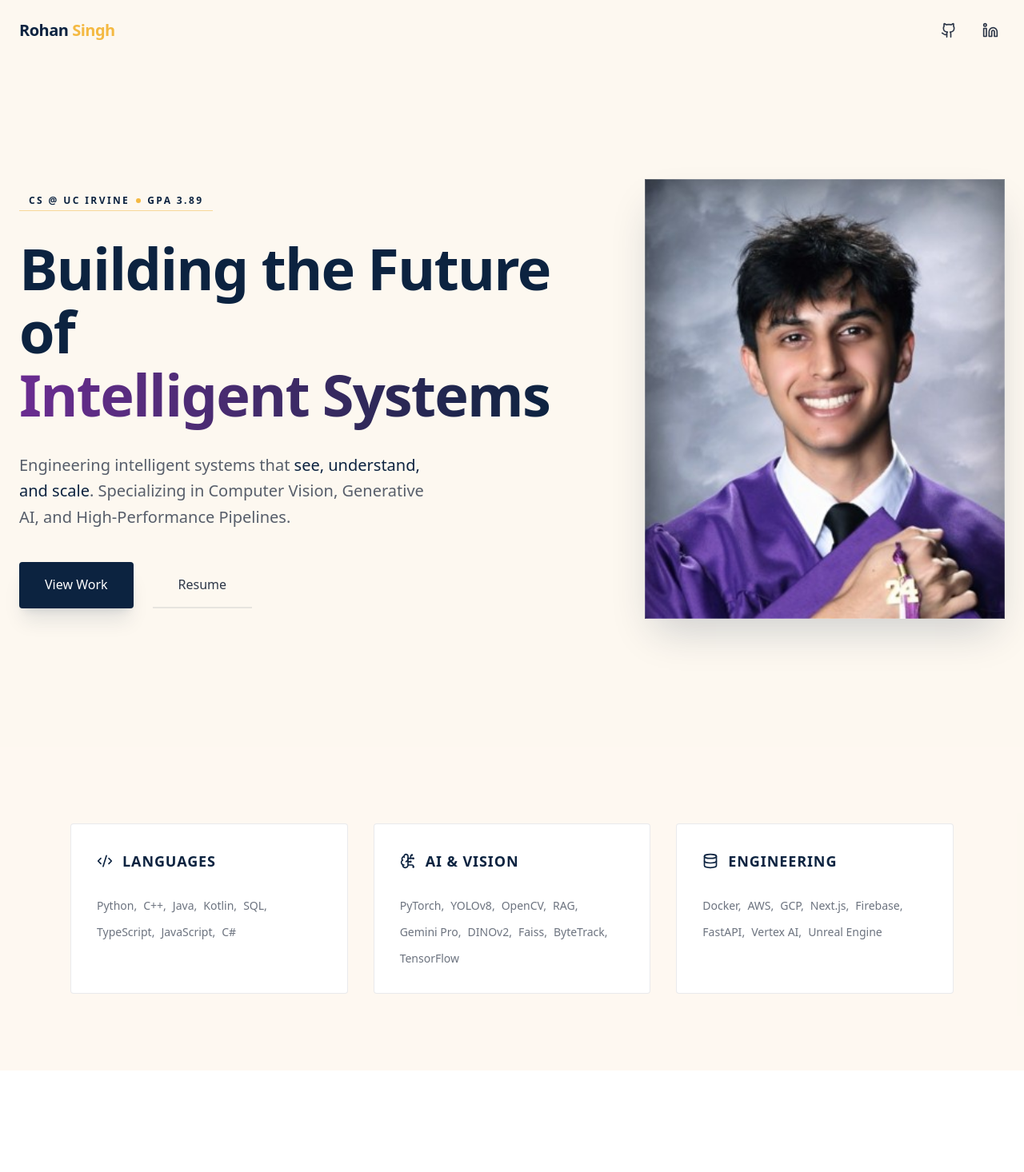
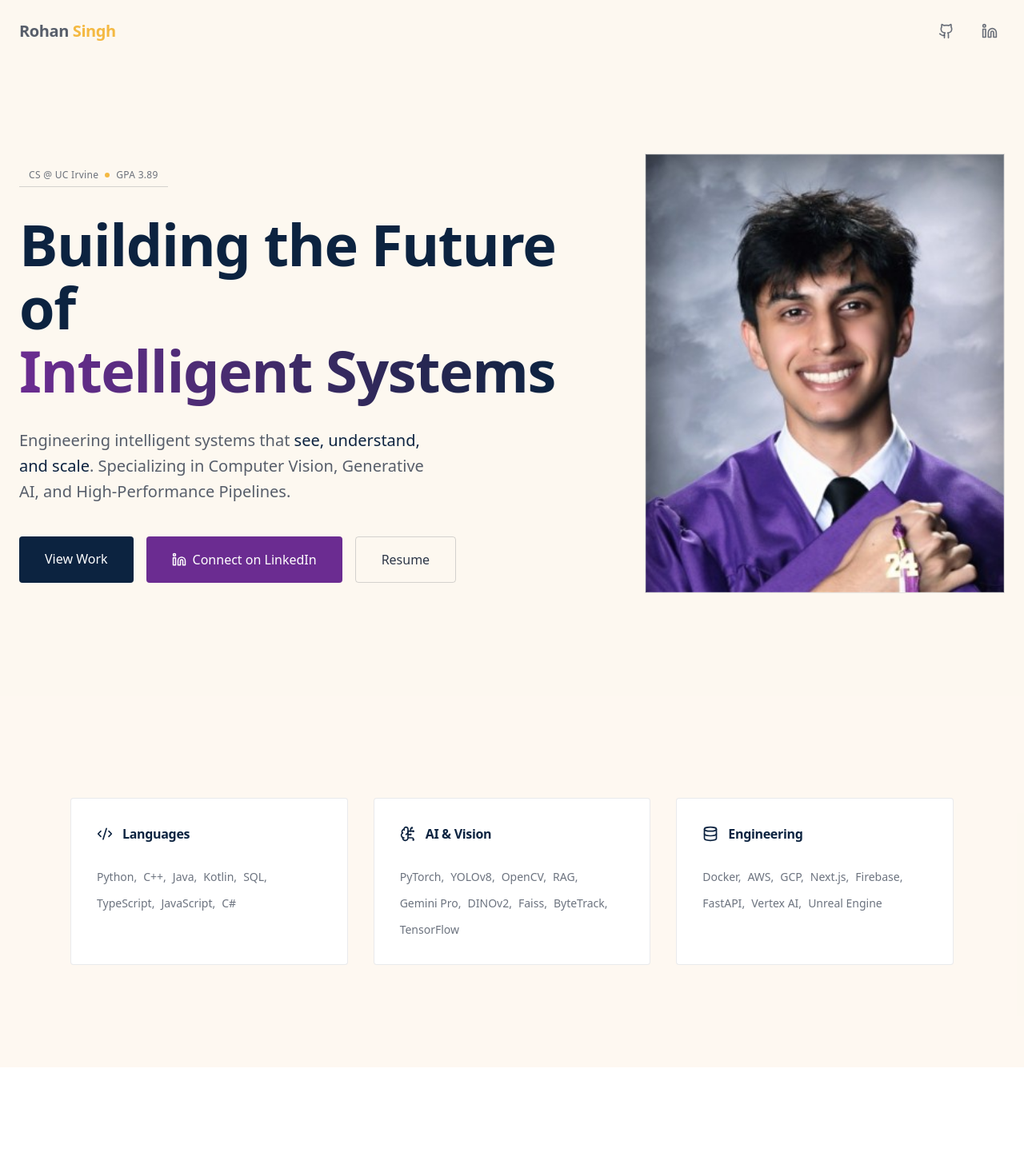
Before and after one commit to rohan1234usa/rohan-portfolio, a Next.js app: page / in a window 1280 px wide. Shown: the top 1466 px of the page at 80% size. Built offline with nearby package versions, Linux system fonts and the light colour scheme; a web font is replaced by a local one.

Commit message:
Added Connect on Linkedin Button

```diff
--- a/app/globals.css
+++ b/app/globals.css
@@ -46,4 +46,17 @@ h4,
 h5,
 h6 {
   font-family: var(--font-display), serif;
+  letter-spacing: -0.02em;
 }
+
+/* Body text refinement */
+p,
+li {
+  line-height: 1.6;
+}
+
+/* Global transition for interactive elements */
+a,
+button {
+  transition: all 0.3s ease-out;
+}
--- a/components/Experience.tsx
+++ b/components/Experience.tsx
@@ -16,7 +16,7 @@ const ExperienceItem = ({ job }: { job: JobProps }) => (
         <div className="md:grid md:grid-cols-[1fr_auto_1fr] md:gap-12 items-start">
             {/* Date (Left Side on Desktop) */}
             <div className="hidden md:block text-right pt-2">
-                <span className="text-sm font-bold tracking-widest text-brand-charcoal/50 group-hover:text-brand-navy transition-colors font-mono uppercase">
+                <span className="text-sm font-medium text-brand-charcoal/50 group-hover:text-brand-navy transition-colors">
                     {job.date}
                 </span>
             </div>
@@ -39,7 +39,7 @@ const ExperienceItem = ({ job }: { job: JobProps }) => (
                     </a>
                 </div>
 
-                <div className="md:hidden mb-4 text-xs font-mono text-slate-400 uppercase tracking-widest">
+                <div className="md:hidden mb-4 text-xs text-brand-charcoal/50">
                     {job.date}
                 </div>
 
--- a/components/Footer.tsx
+++ b/components/Footer.tsx
@@ -1,12 +1,52 @@
 "use client";
 
+import { Linkedin, Mail } from "lucide-react";
+
+const LINKS = {
+    linkedin: "https://linkedin.com/in/rohan123",
+    email: "mailto:rohans9@uci.edu",
+};
+
 export const Footer = () => (
-    <footer className="bg-brand-navy py-12 text-center text-brand-blue-light/60 text-sm border-t border-white/10">
+    <footer className="bg-brand-navy py-16 border-t border-white/10">
         <div className="container mx-auto px-6">
-            <p className="mb-4 text-white/90 font-display text-lg">
-                Designed with the <span className="text-brand-gold">Academic Gradient</span>
-            </p>
-            <p>© {new Date().getFullYear()} Rohan Singh. Built with Next.js, Tailwind v4 & Passion.</p>
+            {/* Contact CTA */}
+            <div className="text-center mb-12">
+                <h3 className="text-2xl font-display text-white mb-4 tracking-tight">
+                    Let's Build Something Together
+                </h3>
+                <p className="text-brand-blue-light/60 mb-8 max-w-md mx-auto">
+                    Always open to discussing new opportunities, collaborations, or ideas.
+                </p>
+                <div className="flex justify-center gap-4 flex-wrap">
+                    <a
+                        href={LINKS.linkedin}
+                        target="_blank"
+                        rel="noopener noreferrer"
+                        className="px-6 py-3 bg-brand-purple text-white font-medium rounded-sm hover:bg-white hover:text-brand-navy transition-all duration-300 inline-flex items-center gap-2"
+                    >
+                        <Linkedin size={18} />
+                        Connect on LinkedIn
+                    </a>
+                    <a
+                        href={LINKS.email}
+                        className="px-6 py-3 border border-white/30 text-white font-medium rounded-sm hover:bg-white hover:text-brand-navy transition-all duration-300 inline-flex items-center gap-2"
+                    >
+                        <Mail size={18} />
+                        Send Email
+                    </a>
+                </div>
+            </div>
+
+            {/* Footer Bottom */}
+            <div className="text-center pt-8 border-t border-white/10">
+                <p className="mb-3 text-white/90 font-display text-lg tracking-tight">
+                    Designed with the <span className="text-brand-gold">Academic Gradient</span>
+                </p>
+                <p className="text-brand-blue-light/50 text-sm">
+                    © {new Date().getFullYear()} Rohan Singh. Built with Next.js, Tailwind v4 & Passion.
+                </p>
+            </div>
         </div>
     </footer>
 );
--- a/components/Hero.tsx
+++ b/components/Hero.tsx
@@ -1,21 +1,23 @@
 "use client";
 
 import { motion } from "framer-motion";
+import { Linkedin } from "lucide-react";
 import Image from "next/image";
 
 const LINKS = {
     email: "mailto:rohans9@uci.edu",
+    linkedin: "https://linkedin.com/in/rohan123",
 };
 
 export const Hero = () => (
-    <section className="relative pt-40 pb-32 lg:pt-56 lg:pb-40 overflow-hidden">
+    <section className="relative pt-32 pb-24 lg:pt-48 lg:pb-32 overflow-hidden">
         <div className="container mx-auto px-6 grid lg:grid-cols-[1.2fr_0.8fr] gap-16 items-center">
             <motion.div
                 initial={{ opacity: 0, y: 20 }}
                 animate={{ opacity: 1, y: 0 }}
                 transition={{ duration: 0.8, ease: "easeOut" }}
             >
-                <div className="inline-flex items-center gap-2 px-3 py-1 mb-8 text-xs font-bold tracking-[0.2em] text-brand-navy uppercase border-b border-brand-gold/50">
+                <div className="inline-flex items-center gap-2 px-3 py-1.5 mb-8 text-xs font-medium tracking-wide text-brand-charcoal/70 border-b border-brand-charcoal/20">
                     CS @ UC Irvine
                     <span className="w-1.5 h-1.5 rounded-full bg-brand-gold"></span>
                     GPA 3.89
@@ -33,18 +35,27 @@ export const Hero = () => (
                     Specializing in Computer Vision, Generative AI, and High-Performance Pipelines.
                 </p>
 
-                <div className="flex flex-wrap gap-6">
+                <div className="flex flex-wrap gap-4">
                     <a
                         href="#projects"
-                        className="px-8 py-4 bg-brand-navy text-white font-medium rounded-sm hover:bg-brand-purple transition-colors duration-300 shadow-xl shadow-brand-navy/10"
+                        className="px-8 py-4 bg-brand-navy text-white font-medium rounded-sm hover:bg-brand-purple transition-colors duration-300"
                     >
                         View Work
+                    </a>
+                    <a
+                        href={LINKS.linkedin}
+                        target="_blank"
+                        rel="noopener noreferrer"
+                        className="px-8 py-4 bg-brand-purple text-white font-medium rounded-sm hover:bg-brand-navy transition-colors duration-300 inline-flex items-center gap-2"
+                    >
+                        <Linkedin size={18} />
+                        Connect on LinkedIn
                     </a>
                     <a
                         href="/resume.pdf"
                         target="_blank"
                         rel="noopener noreferrer"
-                        className="px-8 py-4 border-b-2 border-brand-charcoal/10 text-brand-charcoal font-medium hover:border-brand-purple hover:text-brand-purple transition-all duration-300"
+                        className="px-8 py-4 border border-brand-charcoal/20 text-brand-charcoal font-medium rounded-sm hover:border-brand-purple hover:text-brand-purple transition-all duration-300"
                     >
                         Resume
                     </a>
@@ -57,7 +68,7 @@ export const Hero = () => (
                 transition={{ duration: 1, delay: 0.2, ease: "easeOut" }}
                 className="relative flex justify-center lg:justify-end"
             >
-                <div className="relative w-80 h-96 lg:w-[450px] lg:h-[550px] overflow-hidden transition-all duration-700 ease-in-out shadow-2xl shadow-brand-navy/20">
+                <div className="relative w-80 h-96 lg:w-[450px] lg:h-[550px] overflow-hidden transition-all duration-500 ease-out border border-brand-charcoal/10">
                     <Image
                         src="/images/profile.png"
                         alt="Rohan Singh"
--- a/components/Navbar.tsx
+++ b/components/Navbar.tsx
@@ -28,7 +28,7 @@ export const Navbar = () => {
             <div className="container mx-auto px-6 flex justify-between items-center">
                 <Link href="/" className="group">
                     <h1
-                        className={`text-xl font-bold tracking-tight transition-colors ${scrolled ? "text-brand-navy" : "text-brand-navy"
+                        className={`text-xl font-bold tracking-tight transition-colors ${scrolled ? "text-brand-navy" : "text-brand-charcoal/80"
                             }`}
                     >
                         Rohan{" "}
@@ -44,7 +44,7 @@ export const Navbar = () => {
                         href={LINKS.github}
                         target="_blank"
                         rel="noopener noreferrer"
-                        className="p-2 text-brand-charcoal hover:text-brand-purple hover:bg-brand-lavender/20 rounded-full transition-all"
+                        className="p-2 text-brand-charcoal/70 hover:text-brand-navy border border-transparent hover:border-brand-charcoal/20 rounded-sm transition-all duration-300"
                     >
                         <Github size={20} />
                     </a>
@@ -52,7 +52,7 @@ export const Navbar = () => {
                         href={LINKS.linkedin}
                         target="_blank"
                         rel="noopener noreferrer"
-                        className="p-2 text-brand-charcoal hover:text-brand-purple hover:bg-brand-lavender/20 rounded-full transition-all"
+                        className="p-2 text-brand-charcoal/70 hover:text-brand-navy border border-transparent hover:border-brand-charcoal/20 rounded-sm transition-all duration-300"
                     >
                         <Linkedin size={20} />
                     </a>
--- a/components/ProjectCard.tsx
+++ b/components/ProjectCard.tsx
@@ -15,8 +15,8 @@ interface ProjectProps {
 
 export const ProjectCard = ({ project }: { project: ProjectProps }) => (
     <motion.div
-        whileHover={{ y: -5 }}
-        className="group relative bg-white border-t-4 border-brand-navy hover:border-brand-purple transition-all duration-500 shadow-sm hover:shadow-xl p-8 flex flex-col h-full"
+        whileHover={{ y: -3 }}
+        className="group relative bg-white border border-brand-charcoal/10 hover:border-brand-purple/50 transition-all duration-300 ease-out p-8 flex flex-col h-full"
     >
         {/* Header */}
         <div className="flex justify-between items-start mb-6">
@@ -38,7 +38,7 @@ export const ProjectCard = ({ project }: { project: ProjectProps }) => (
             {project.tech.map((t: string, i: number) => (
                 <span
                     key={i}
-                    className="px-3 py-1 bg-brand-charcoal/5 text-brand-charcoal/80 text-xs font-semibold uppercase tracking-wider rounded-sm"
+                    className="px-3 py-1 bg-brand-charcoal/5 text-brand-charcoal/70 text-xs font-medium tracking-wide rounded-sm"
                 >
                     {t}
                 </span>
--- a/components/Publications.tsx
+++ b/components/Publications.tsx
@@ -19,7 +19,7 @@ export const Publications = () => {
     ];
 
     return (
-        <section className="py-24 bg-brand-cream/30">
+        <section className="py-24 lg:py-32 bg-brand-cream/30">
             <div className="container mx-auto px-6 max-w-4xl">
                 <h2 className="text-3xl font-bold text-brand-navy mb-12 flex items-center gap-3 font-display">
                     <BookOpen className="text-brand-purple" /> Publications
@@ -29,7 +29,7 @@ export const Publications = () => {
                         <a
                             key={i}
                             href={pub.link}
-                            className="group block bg-white p-6 rounded-xl border border-brand-lavender hover:border-brand-purple hover:shadow-lg transition-all"
+                            className="group block bg-white p-6 rounded-sm border border-brand-charcoal/10 hover:border-brand-purple/50 transition-all duration-300"
                         >
                             <div className="flex justify-between items-start">
                                 <div>
--- a/components/Skills.tsx
+++ b/components/Skills.tsx
@@ -14,7 +14,7 @@ const SkillColumn = ({ title, icon, skills }: SkillOne) => (
             <div className="text-brand-navy">
                 {icon}
             </div>
-            <h3 className="font-bold text-lg text-brand-navy font-display uppercase tracking-wider">{title}</h3>
+            <h3 className="font-semibold text-base text-brand-navy font-display">{title}</h3>
         </div>
         <div className="flex flex-wrap gap-x-2 gap-y-3">
             {skills.map((s, i) => (
@@ -47,7 +47,7 @@ export const Skills = () => {
     };
 
     return (
-        <section className="py-24 bg-brand-cream/30">
+        <section className="py-24 lg:py-32 bg-brand-cream/30">
             <div className="container mx-auto px-6 max-w-6xl">
                 {/* Section Header */}
                 <div className="grid md:grid-cols-3 gap-8">
```
